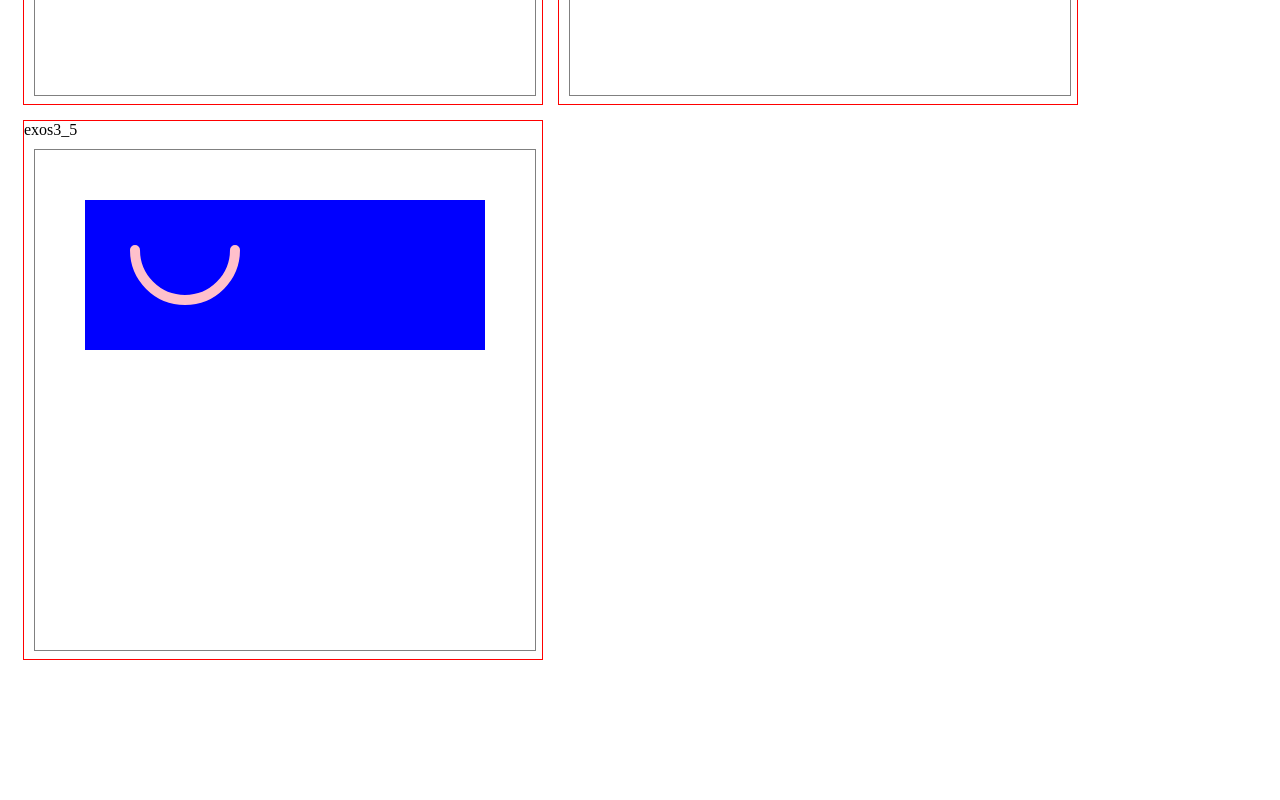
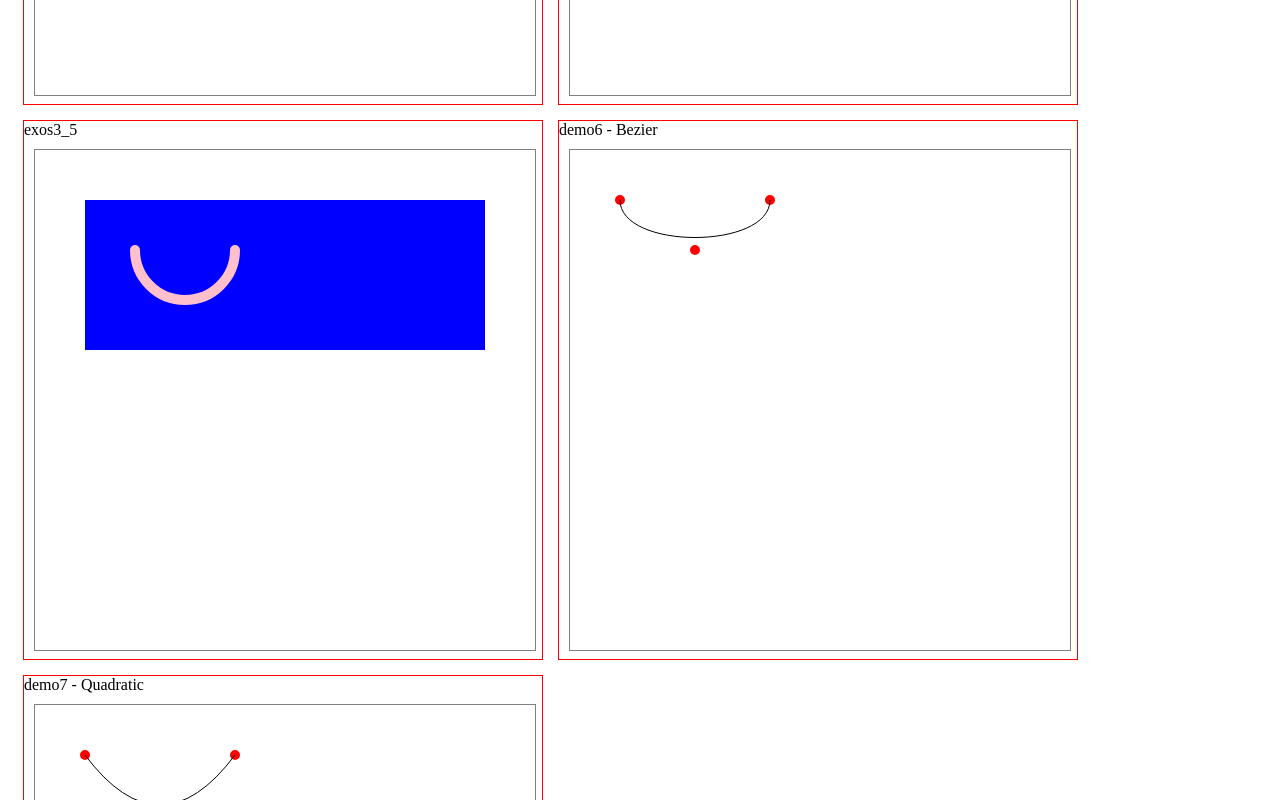
Before and after one commit to QuentinGeerts/BF_FS_JS_DemoCanvas, a plain HTML site: page index.html in a window 1280 px wide. Shown: the part 2180-2980 px from the top of the page. Before the commit the page ends 2855 px from the top, so only its background shows below. Drawn offline with Linux system fonts and the light colour scheme.

Commit message:
Demo - Bezier + Quadratic

```diff
--- a/index.html
+++ b/index.html
@@ -1,5 +1,6 @@
 <!DOCTYPE html>
 <html lang="en">
+
 <head>
     <meta charset="UTF-8">
     <meta http-equiv="X-UA-Compatible" content="IE=edge">
@@ -7,6 +8,7 @@
     <title>Document</title>
     <link rel="stylesheet" href="./style.css">
 </head>
+
 <body>
     <h1>Canvas Demo</h1>
     <div class="demo1">
@@ -73,6 +75,21 @@
         </canvas>
     </div>
 
-<script src="./main.js" type="text/javascript"></script>
+    <div class="demo6">
+        demo6 - Bezier
+        <canvas id="demo6" width="500" height="500">
+
+        </canvas>
+    </div>
+
+    <div class="demo7">
+        demo7 - Quadratic
+        <canvas id="demo7" width="500" height="500">
+
+        </canvas>
+    </div>
+
+    <script src="./main.js" type="text/javascript"></script>
 </body>
+
 </html>
--- a/main.js
+++ b/main.js
@@ -1,6 +1,5 @@
 var demo1 = document.getElementById("demo1")
-if(demo1.getContext)
-{
+if (demo1.getContext) {
     var ctx = demo1.getContext('2d')
 
     ctx.fillStyle = "red"
@@ -26,8 +25,7 @@ if(demo1.getContext)
 
 
 var exos1 = document.getElementById("exos1")
-if(exos1.getContext)
-{
+if (exos1.getContext) {
     var ctx = exos1.getContext('2d')
 
     ctx.fillStyle = "black"
@@ -43,8 +41,7 @@ if(exos1.getContext)
 
 
 var exos2 = document.getElementById("exos2")
-if(exos2.getContext)
-{
+if (exos2.getContext) {
     var ctx = exos2.getContext("2d")
 
     ctx.strokeStyle = "grey"
@@ -54,19 +51,18 @@ if(exos2.getContext)
     ctx.fillRect(70, 70, 360, 210)
 
     ctx.clearRect(175, 155, 150, 40) //400-150 = 250 / 2 = 125 + 50 = 175 //250 - 40 = 210 /2 = 105 + 50 =155
-    ctx.clearRect(230,100,40,150) // 400 -40 = 360 /2 = 180 +50 = 230 // 250 - 150 = 100 /2 = 50 + 50 = 100
+    ctx.clearRect(230, 100, 40, 150) // 400 -40 = 360 /2 = 180 +50 = 230 // 250 - 150 = 100 /2 = 50 + 50 = 100
 }
 
 
 
 var demo2 = document.getElementById("demo2")
-if(demo2.getContext)
-{
+if (demo2.getContext) {
     var ctx = demo2.getContext("2d")
 
     ctx.beginPath()
 
-    ctx.moveTo(50,50)
+    ctx.moveTo(50, 50)
     ctx.lineTo(300, 50)
     ctx.lineTo(50, 300)
     ctx.lineTo(50, 50)
@@ -90,8 +86,7 @@ if(demo2.getContext)
 
 
 var demo3 = document.getElementById("demo3")
-if(demo3.getContext)
-{
+if (demo3.getContext) {
     var ctx = demo3.getContext("2d")
 
     ctx.beginPath()
@@ -111,19 +106,18 @@ if(demo3.getContext)
 
 
 var demo4 = document.getElementById("demo4")
-if(demo4.getContext)
-{
+if (demo4.getContext) {
     var ctx = demo4.getContext("2d")
 
     ctx.beginPath()
     ctx.moveTo(350, 250)
-    ctx.arc(250, 250, 100, 0, Math.PI*2)
+    ctx.arc(250, 250, 100, 0, Math.PI * 2)
 
     ctx.moveTo(230, 210)
-    ctx.arc(210, 210, 20, 0, Math.PI*2)
+    ctx.arc(210, 210, 20, 0, Math.PI * 2)
 
     ctx.moveTo(310, 210)
-    ctx.arc(290, 210, 20, 0, Math.PI*2)
+    ctx.arc(290, 210, 20, 0, Math.PI * 2)
 
     ctx.moveTo(330, 250)
     ctx.arc(250, 250, 80, 0, Math.PI)
@@ -135,23 +129,22 @@ if(demo4.getContext)
 
 
 var demo5 = document.getElementById("demo5")
-if(demo5.getContext)
-{
+if (demo5.getContext) {
     var ctx = demo5.getContext("2d")
 
 
     ctx.beginPath()
     ctx.moveTo(55, 50)
     ctx.fillStyle = "red"
-    ctx.arc(50, 50, 5, 0, Math.PI*2)
+    ctx.arc(50, 50, 5, 0, Math.PI * 2)
     ctx.fill()
 
     ctx.moveTo(355, 350)
-    ctx.arc(350, 350, 5, 0, Math.PI*2)
+    ctx.arc(350, 350, 5, 0, Math.PI * 2)
     ctx.fill()
 
     ctx.moveTo(355, 50)
-    ctx.arc(350, 50, 5, 0, Math.PI*2)
+    ctx.arc(350, 50, 5, 0, Math.PI * 2)
     ctx.fill()
     ctx.closePath()
 
@@ -170,30 +163,29 @@ if(demo5.getContext)
 
 
 var exos3 = document.getElementById("exos3")
-if(exos3.getContext)
-{
+if (exos3.getContext) {
     var ctx = exos3.getContext("2d")
 
     ctx.beginPath()
-    ctx.fillStyle="red"
+    ctx.fillStyle = "red"
 
-    ctx.moveTo(55,50)
-    ctx.arc(50,50,5,0,Math.PI*2)
+    ctx.moveTo(55, 50)
+    ctx.arc(50, 50, 5, 0, Math.PI * 2)
 
     ctx.moveTo(205, 200)
-    ctx.arc(200,200,5, 0, Math.PI*2)
+    ctx.arc(200, 200, 5, 0, Math.PI * 2)
 
-    ctx.moveTo(355,50)
-    ctx.arc(350, 50, 5, 0, Math.PI*2)
+    ctx.moveTo(355, 50)
+    ctx.arc(350, 50, 5, 0, Math.PI * 2)
 
     ctx.fill()
     ctx.closePath()
 
     ctx.beginPath()
     ctx.strokeStyle = "grey"
-    ctx.moveTo(50,50)
-    ctx.lineTo(200,200)
-    ctx.lineTo(350,50)
+    ctx.moveTo(50, 50)
+    ctx.lineTo(200, 200)
+    ctx.lineTo(350, 50)
     ctx.stroke()
     ctx.closePath()
 
@@ -201,7 +193,7 @@ if(exos3.getContext)
     ctx.beginPath()
     ctx.strokeStyle = "black"
     ctx.lineWidth = 5
-    ctx.moveTo(50,50)
+    ctx.moveTo(50, 50)
     ctx.arcTo(200, 200, 350, 50, 210)
     ctx.stroke()
     ctx.closePath()
@@ -209,12 +201,11 @@ if(exos3.getContext)
 }
 
 var exos3_5 = document.getElementById("exos3_5")
-if(exos3_5.getContext)
-{
+if (exos3_5.getContext) {
     var ctx = exos3_5.getContext("2d")
     ctx.beginPath()
     ctx.fillStyle = "blue"
-    ctx.fillRect(50, 50, 400,150)
+    ctx.fillRect(50, 50, 400, 150)
 
     ctx.strokeStyle = "pink"
     ctx.lineCap = "round"
@@ -225,3 +216,75 @@ if(exos3_5.getContext)
     ctx.stroke()
     ctx.closePath()
 }
+
+const demo6 = document.getElementById('demo6')
+
+if (demo6.getContext) {
+    const ctx = demo6.getContext('2d')
+
+    // Points de visualisation
+    ctx.beginPath()
+
+    ctx.fillStyle = "red"
+
+    // Premier point
+    // ctx.moveTo(55, 50)
+    ctx.arc(50, 50, 5, 0, Math.PI * 2)
+
+    // Deuxième point
+    // ctx.moveTo(125, 100)
+    ctx.arc(125, 100, 5, 0, Math.PI * 2)
+
+    // Troisième point
+    ctx.moveTo(200, 50)
+    ctx.arc(200, 50, 5, 0, Math.PI * 2)
+
+    // ctx.stroke()
+    ctx.fill()
+    ctx.closePath()
+
+    // Courbe
+    ctx.beginPath()
+    ctx.moveTo(50, 50)
+    ctx.bezierCurveTo(50, 100, 200, 100, 200, 50)
+    ctx.stroke()
+
+    ctx.closePath()
+
+}
+
+const demo7 = document.getElementById('demo7')
+
+if (demo7.getContext) {
+    const ctx = demo7.getContext('2d')
+
+    // Points de visualisation
+    ctx.beginPath()
+
+    ctx.fillStyle = "red"
+
+    // Premier point
+    // ctx.moveTo(55, 50)
+    ctx.arc(50, 50, 5, 0, Math.PI * 2)
+
+    // Deuxième point
+    // ctx.moveTo(125, 100)
+    ctx.arc(125, 150, 5, 0, Math.PI * 2)
+
+    // Troisième point
+    ctx.moveTo(200, 50)
+    ctx.arc(200, 50, 5, 0, Math.PI * 2)
+
+    // ctx.stroke()
+    ctx.fill()
+    ctx.closePath()
+
+    // Courbe
+    ctx.beginPath()
+    ctx.moveTo(50, 50)
+    ctx.quadraticCurveTo(125, 150, 200, 50)
+    ctx.stroke()
+
+    ctx.closePath()
+
+}
--- a/style.css
+++ b/style.css
@@ -1,17 +1,18 @@
-*{
+* {
     box-sizing: border-box;
 }
-.demo1, .exos1, .exos2, .demo2, .demo3, .demo4, .demo5, .exos3, .exos3_5{
+
+.demo1, .exos1, .exos2, .demo2, .demo3, .demo4, .demo5, .exos3, .exos3_5, .demo6, .demo7 {
     height: 540px;
-    width:520px;
-    border:1px solid rgb(255, 0, 0);
-    float:left;
-    margin-left:15px;
-    margin-bottom:15px;
+    width: 520px;
+    border: 1px solid rgb(255, 0, 0);
+    float: left;
+    margin-left: 15px;
+    margin-bottom: 15px;
 }
 
-canvas{
+canvas {
     border: 1px solid grey;
-    margin:10px;
+    margin: 10px;
     /*background-color: rgb(226, 226, 226);*/
 }
```
